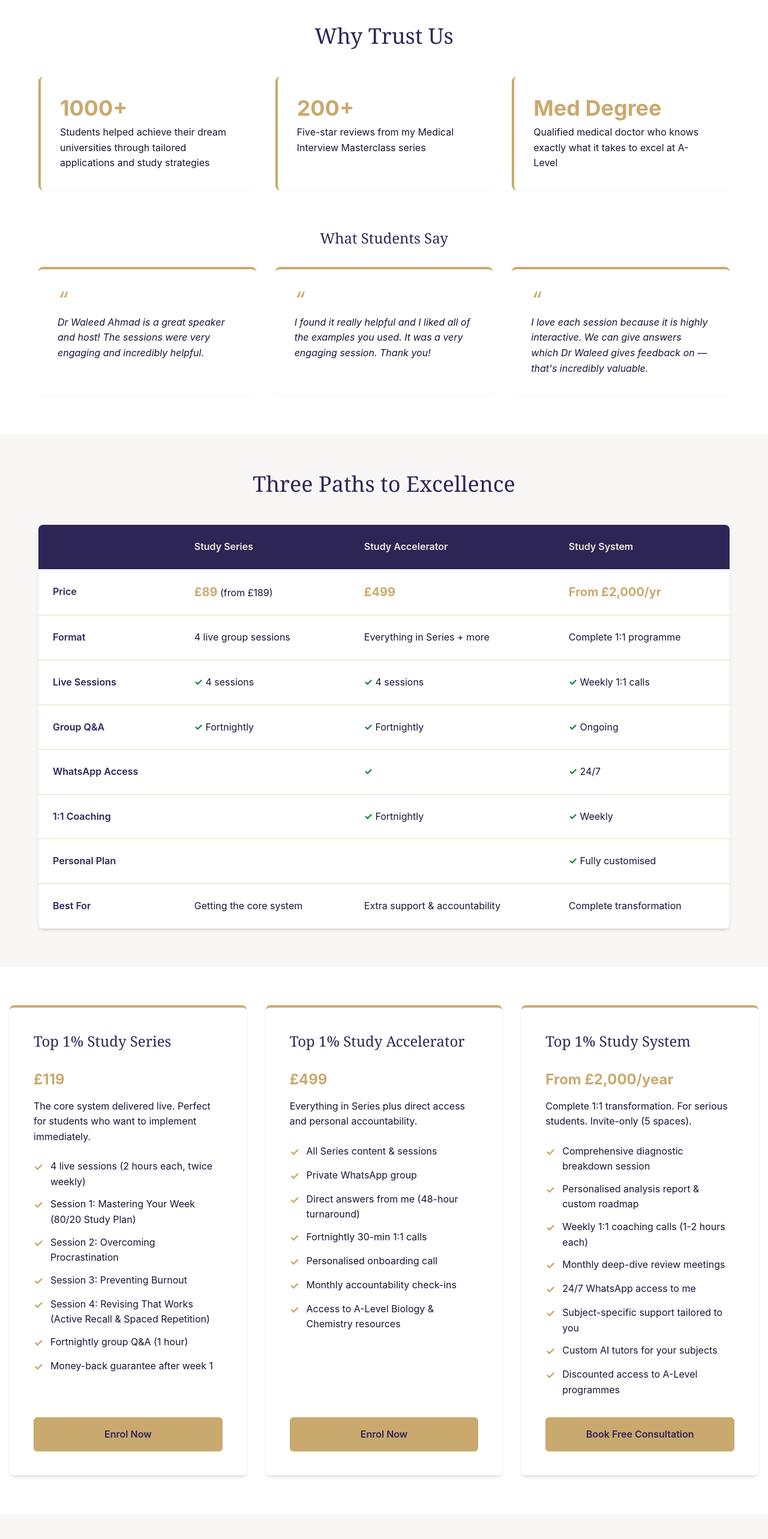
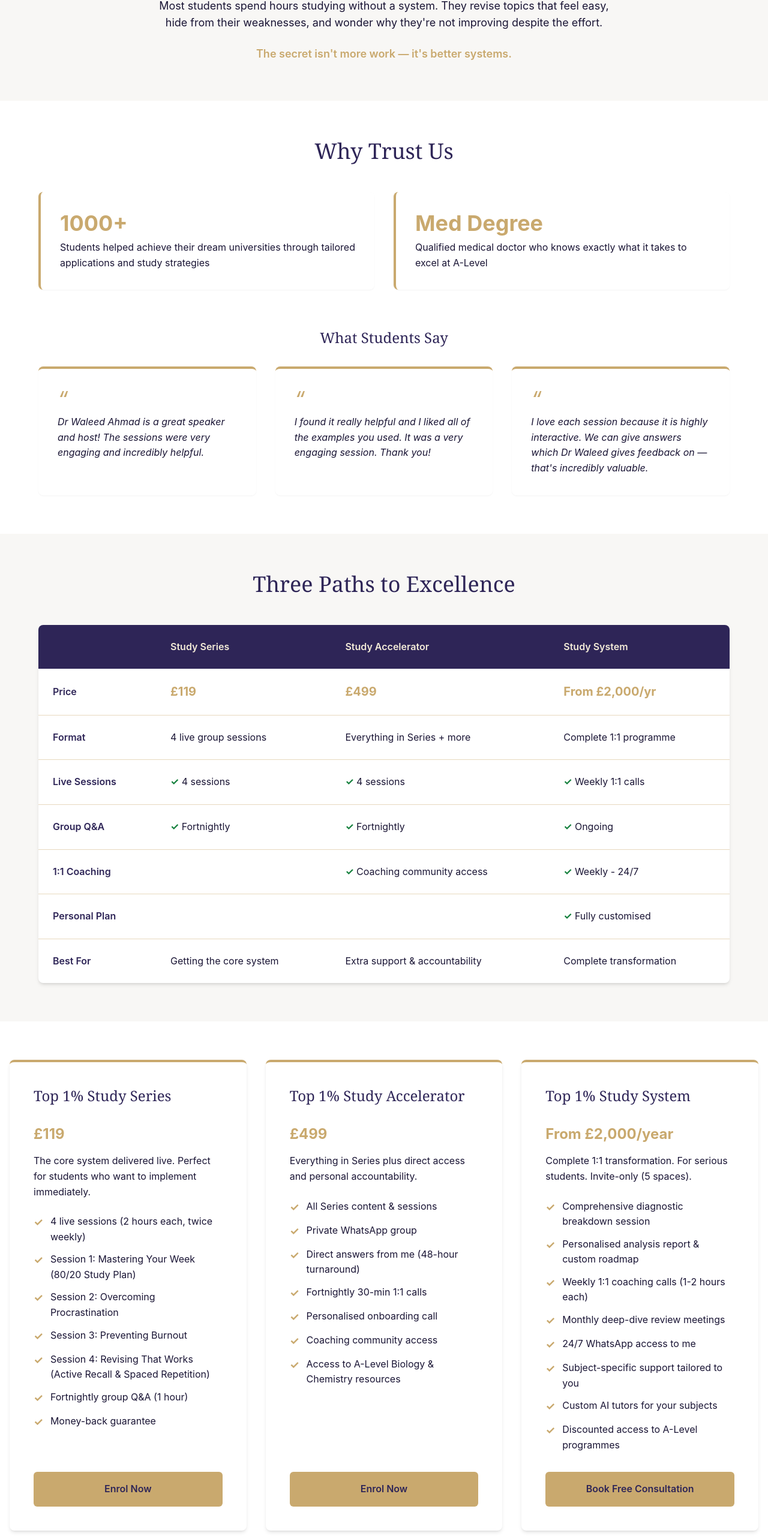
Before and after one commit to StudyAccelerator/Test, a Next.js app: page / in a window 1280 px wide. Shown: the part 992-3558 px from the top of the page at 60% size. Built offline with nearby package versions, Linux system fonts and the light colour scheme.

Commit message:
Update: larger logos, remove med interview credential, adjust table/pricing details

```diff
--- a/app/page.tsx
+++ b/app/page.tsx
@@ -18,7 +18,7 @@ export default function Home() {
             alt="A-Level Accelerators"
             width={200}
             height={50}
-            className="h-12 w-auto"
+            className="h-60 w-auto"
             priority
           />
           <nav className="flex flex-wrap justify-center gap-6">
@@ -73,10 +73,9 @@ export default function Home() {
             Why Trust Us
           </h2>
 
-          <div className="grid md:grid-cols-3 gap-8 mb-16">
+          <div className="grid md:grid-cols-2 gap-8 mb-16">
             {[
               { number: '1000+', text: 'Students helped achieve their dream universities through tailored applications and study strategies' },
-              { number: '200+', text: 'Five-star reviews from my Medical Interview Masterclass series' },
               { number: 'Med Degree', text: 'Qualified medical doctor who knows exactly what it takes to excel at A-Level' },
             ].map((cred, i) => (
               <div key={i} className="bg-white p-8 rounded-lg border-l-4 border-brand-gold shadow-sm">
@@ -124,7 +123,7 @@ export default function Home() {
               <tbody>
                 <tr className="border-b border-brand-cream-dark">
                   <td className="p-6 font-semibold text-brand-purple">Price</td>
-                  <td className="p-6"><span className="text-xl font-bold text-brand-gold">£89</span> (from £189)</td>
+                  <td className="p-6"><span className="text-xl font-bold text-brand-gold">£119</span></td>
                   <td className="p-6"><span className="text-xl font-bold text-brand-gold">£499</span></td>
                   <td className="p-6"><span className="text-xl font-bold text-brand-gold">From £2,000/yr</span></td>
                 </tr>
@@ -147,16 +146,10 @@ export default function Home() {
                   <td className="p-6"><span className="text-green-700 font-bold">✓</span> Ongoing</td>
                 </tr>
                 <tr className="border-b border-brand-cream-dark">
-                  <td className="p-6 font-semibold text-brand-purple">WhatsApp Access</td>
-                  <td className="p-6"></td>
-                  <td className="p-6"><span className="text-green-700 font-bold">✓</span></td>
-                  <td className="p-6"><span className="text-green-700 font-bold">✓</span> 24/7</td>
-                </tr>
-                <tr className="border-b border-brand-cream-dark">
                   <td className="p-6 font-semibold text-brand-purple">1:1 Coaching</td>
                   <td className="p-6"></td>
-                  <td className="p-6"><span className="text-green-700 font-bold">✓</span> Fortnightly</td>
-                  <td className="p-6"><span className="text-green-700 font-bold">✓</span> Weekly</td>
+                  <td className="p-6"><span className="text-green-700 font-bold">✓</span> Coaching community access</td>
+                  <td className="p-6"><span className="text-green-700 font-bold">✓</span> Weekly - 24/7</td>
                 </tr>
                 <tr className="border-b border-brand-cream-dark">
                   <td className="p-6 font-semibold text-brand-purple">Personal Plan</td>
@@ -208,7 +201,7 @@ export default function Home() {
             alt="A-Level Accelerators"
             width={160}
             height={40}
-            className="h-10 w-auto mx-auto mb-4"
+            className="h-48 w-auto mx-auto mb-4"
           />
           <h3 className="text-xl text-brand-gold font-serif mb-6">Get in Touch</h3>
           <p className="mb-6">Questions? Get in touch directly:</p>
--- a/components/ui/pricing-section.tsx
+++ b/components/ui/pricing-section.tsx
@@ -15,7 +15,7 @@ export default function PricingSection() {
         'Session 3: Preventing Burnout',
         'Session 4: Revising That Works (Active Recall & Spaced Repetition)',
         'Fortnightly group Q&A (1 hour)',
-        'Money-back guarantee after week 1',
+        'Money-back guarantee',
       ],
       cta: 'Enrol Now',
       ctaLink: 'STRIPE_LINK_SERIES',
@@ -30,7 +30,7 @@ export default function PricingSection() {
         'Direct answers from me (48-hour turnaround)',
         'Fortnightly 30-min 1:1 calls',
         'Personalised onboarding call',
-        'Monthly accountability check-ins',
+        'Coaching community access',
         'Access to A-Level Biology & Chemistry resources',
       ],
       cta: 'Enrol Now',
```
